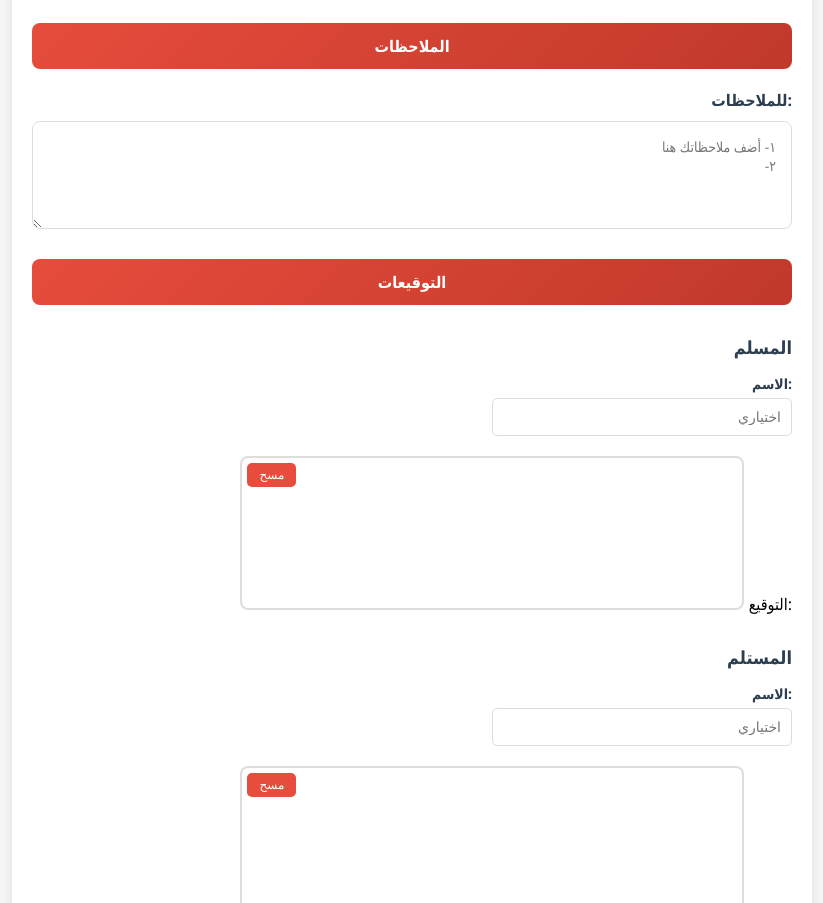
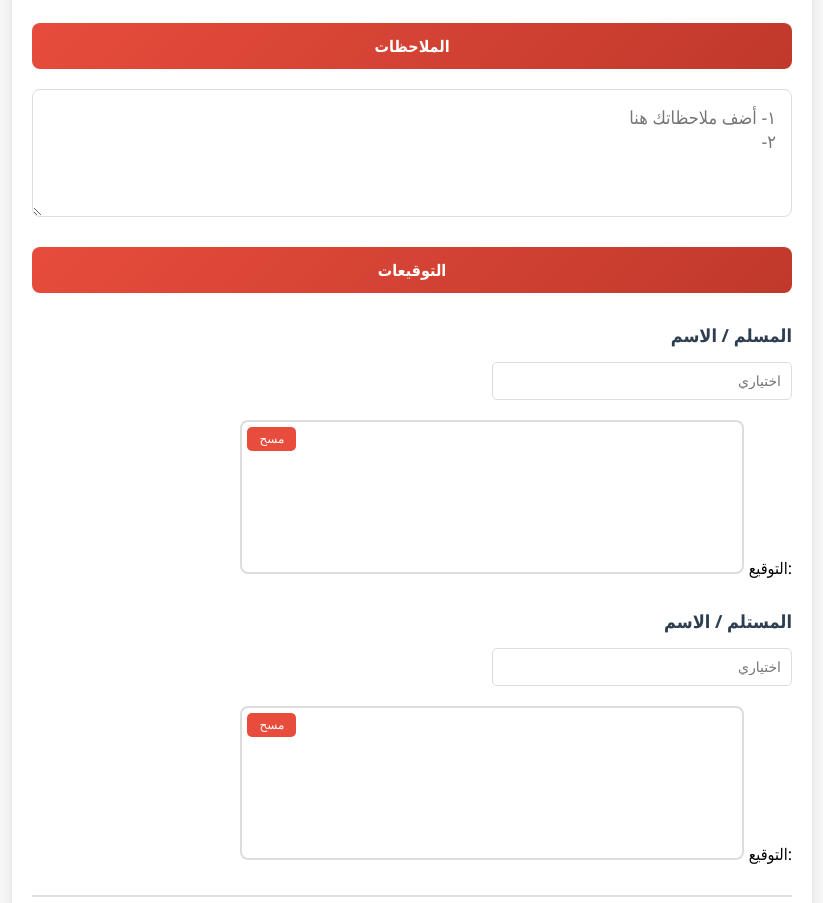
Before and after one commit to Ahmed12345678757/my-first-thought, a plain HTML site: page inspection-new.html in a window 1280 px wide. Shown: the part 2394-3297 px from the top of the page, without its empty margins (228-1051 px from the left). Drawn offline with nearby package versions, Linux system fonts and the light colour scheme.

Commit message:
تحسينات نهائية: تعديل تسميات المسلم والمستلم وتكبير خط الملاحظات

```diff
--- a/inspection-new.css
+++ b/inspection-new.css
@@ -278,7 +278,7 @@ body {
     padding: 15px;
     border: 1px solid #ddd;
     border-radius: 8px;
-    font-size: 14px;
+    font-size: 18px;
     resize: vertical;
     font-family: inherit;
 }
--- a/inspection-new.html
+++ b/inspection-new.html
@@ -122,7 +122,6 @@
         <!-- Notes Section -->
         <div class="section-header">الملاحظات</div>
         <div class="notes-section">
-            <label>:للملاحظات</label>
             <textarea id="notes" rows="4" placeholder="١- أضف ملاحظاتك هنا&#10;٢- "></textarea>
         </div>
 
@@ -131,10 +130,9 @@
 
         <!-- Submitter Signature -->
         <div class="signature-section">
-            <h3>المسلم</h3>
+            <h3>المسلم / الاسم</h3>
             <div class="signature-row">
                 <div class="signature-field">
-                    <label>:الاسم</label>
                     <input type="text" id="submitter-name" placeholder="اختياري">
                 </div>
             </div>
@@ -149,10 +147,9 @@
 
         <!-- Receiver Signature -->
         <div class="signature-section">
-            <h3>المستلم</h3>
+            <h3>المستلم / الاسم</h3>
             <div class="signature-row">
                 <div class="signature-field">
-                    <label>:الاسم</label>
                     <input type="text" id="receiver-name" placeholder="اختياري">
                 </div>
             </div>
```
